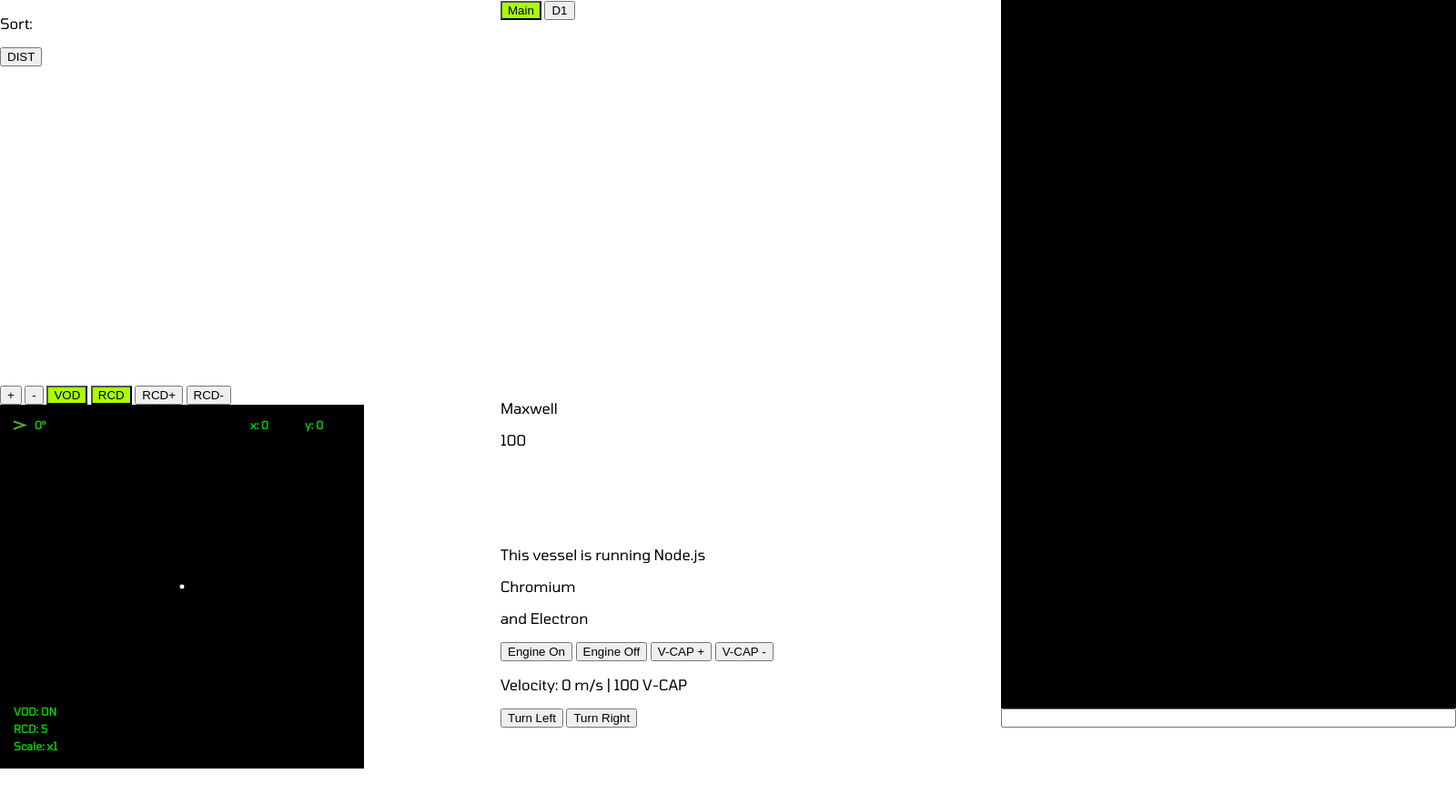
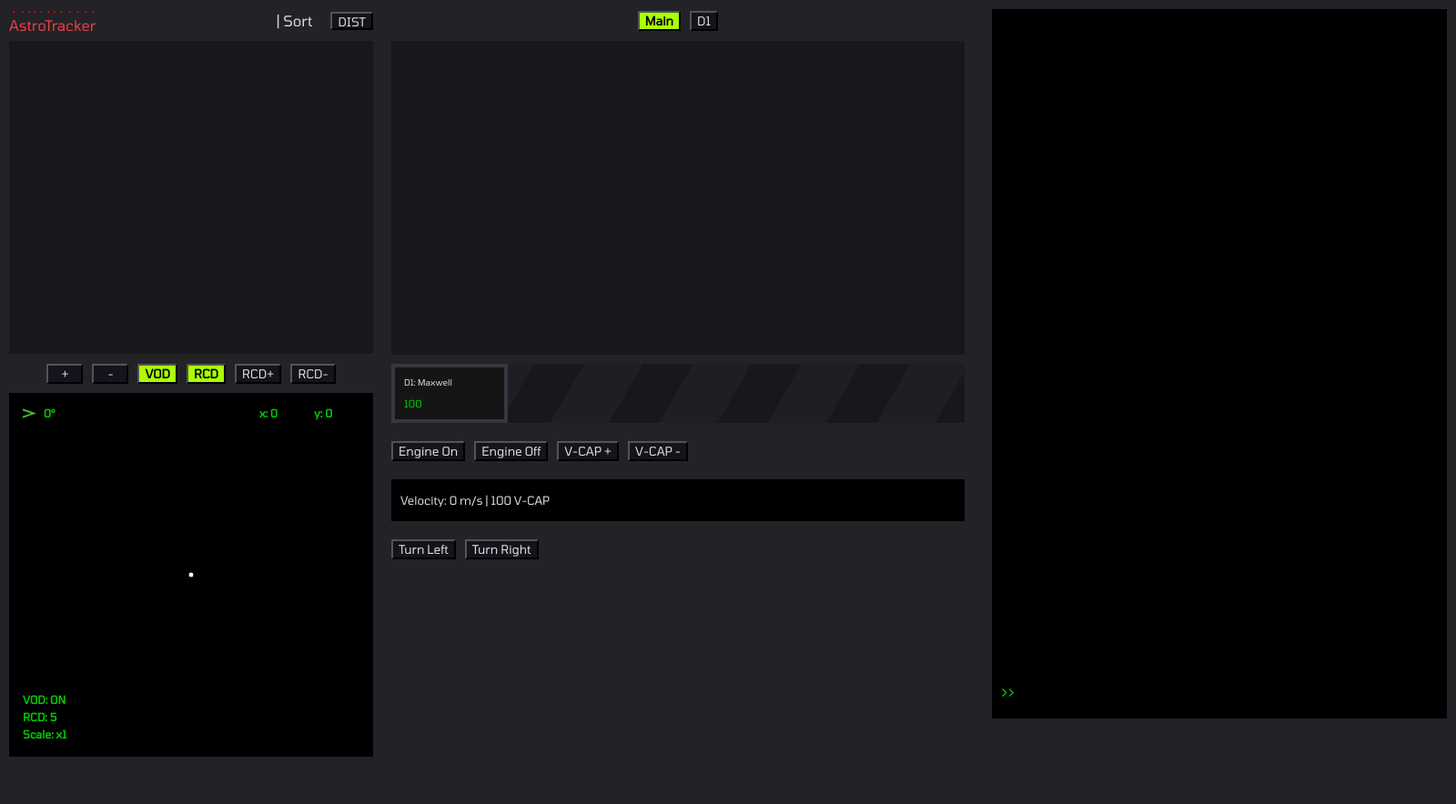
Before and after one commit to heresywolves/astro-seeker, an Electron app: page index.html in a window 1600 px wide. Shown: the whole page at 91% size. Drawn offline with Linux system fonts and the light colour scheme.

Commit message:
Style overhaul

```diff
--- a/components/Drone.js
+++ b/components/Drone.js
@@ -11,6 +11,7 @@ const drone = (initName) => {
   let domEl;
   let deployed = false;
   let CPUcount = 2;
+  let droneNumber = 1;
   const getInventory = () => { return inventory };
 
   let charge = MAXCHARGE;
@@ -57,7 +58,7 @@ const drone = (initName) => {
 
     const nameEl = document.createElement('p');
     nameEl.classList.add('drone-name');
-    nameEl.textContent = capitalizeFirstLetter(name);
+    nameEl.textContent = "D" + droneNumber + ': ' + capitalizeFirstLetter(name);
 
     const chargeEl = document.createElement('p');
     chargeEl.classList.add('drone-charge');
--- a/index.html
+++ b/index.html
@@ -8,16 +8,22 @@
 </head>
 <body>
   <div id="astrotrackerContainer">
-    <p>Sort: </p><button id="sortDistanceTrackerButton">DIST</button>
+    <div id="astroTrackerTopPanel">
+      <p id="astroTrackerName">AstroTracker</p>
+      <p>| Sort</p><button id="sortDistanceTrackerButton">DIST</button>
+    </div>
     <div id="astrotrackerDisplay"></div>
   </div>
   <div id="cargoContainer">
+    <div id="cargoContainerTopPanel">
       <button id="shipCargoButton" class="active">Main</button>
       <button id="drone1CargoButton">D1</button>
+    </div>
     <div id="shipCargoDisplay"></div>
     <div id="droneCargoDisplay" class="hidden"></div>
   </div>
   <div id="radarContainer">
+    <div id="radarButtons">
       <button id="scaleRadarDown">+</button>
       <button id="scaleRadarUp">-</button>
         <!-- Vessel origin display -->
@@ -26,6 +32,7 @@
       <button id="toggleRCDButton" class="active">RCD</button>
       <button id="increaseRCDButton">RCD+</button>
       <button id="decreaseRCDButton">RCD-</button>
+    </div>
     <div id="radarScreenContainer">
       <div id="topRightRadarInfo">
         <div id="shipCoordinateXContainer">
@@ -53,23 +60,27 @@
     </div>
   </div>
   <div id="shipControlsContainer">
-    <p>This vessel is running Node.js <span id="node-version"></span></p>
-    <p>Chromium <span id="chrome-version"></span></p>
-    <p>and Electron <span id="electron-version"></span></p>
-    <div class="terminal"></div>
+    <!-- <p>This vessel is running Node.js <span id="node-version"></span></p> -->
+    <!-- <p>Chromium <span id="chrome-version"></span></p>
+    <p>and Electron <span id="electron-version"></span></p> -->
+    <div id="engineControlButtons">
       <button id="engineOnButton">Engine On</button>
       <button id="engineOffButton">Engine Off</button>
       <button id="increaseVCapButton">V-CAP +</button>
       <button id="decreaseVCapButton">V-CAP -</button>
+    </div>
     <div id="shipInfo">
       <p>Velocity: <span id="shipVelocity">0</span> m/s | <span id="velocityCap">100</span> V-CAP</p>
     </div>
+    <div id="shipAngleButtons">
       <button id="turnLeftButton">Turn Left</button>
       <button id="turnRightButton">Turn Right</button>
+    </div>
   </div>
   <div id="terminalContainer">
     <div id="terminalScreen">
       <div id="terminalOutput"></div>
+      <div id="inputMark">>></div>
       <input type="text" id="terminalInput">
     </div>
   </div>
--- a/listeners.js
+++ b/listeners.js
@@ -127,6 +127,7 @@ engineOffButton.addEventListener('click', () => {
     radar.update();
 
     ship.updateShipPosition();
+    ship.updateShipVelocity();
 
     if (ship.velocity <= 0) {
       ship.velocity = 0;
--- a/styles.css
+++ b/styles.css
@@ -21,6 +21,11 @@
 
 /* Might use this for black bg alternative rgb(24, 15, 15) */
 
+:root {
+  --green-text: rgb(1, 203, 1);
+  --white-text: rgb(220, 220, 220);
+}
+
 body {
   padding: 0;
   margin: 0;
@@ -30,40 +35,86 @@ body {
   overflow: hidden;
   font-family: "Tomorrow", monospace;
   display: grid;
-  grid-template-columns: 1fr 1fr min-content;
-  grid-template-rows: 1fr 1fr 1fr;
+  grid-template-columns: min-content 1fr min-content;
+  grid-template-rows: 390px min-content 1fr;
+  background-color: rgb(34, 34, 39);
+  color: var(--white-text);
+ }
+
+button {
+  background-color: rgb(19, 20, 28);
+  /* font-weight: 600; */
+  font-family: "Tomorrow", monospace;
+  color: var(--white-text);
+}
+
+button.active {
+  color: black;
+  background-color: rgb(170, 255, 0);
+  font-weight: 900;
 }
 
 .hidden {
   height: 0 !important;
 }
 
+/* AstroTracker */
+
 #astrotrackerContainer {
   grid-column: 1;
+  padding-left: 10px;
 }
+
+#astroTrackerTopPanel {
+  display: flex;
+  gap:20px;
+  align-items: center;
+  padding: 8px 0;
+}
+
+#astroTrackerTopPanel p {
+  margin: 0;
+}
+
+#astroTrackerTopPanel button {
+  height: 20px;
+}
+
+#astroTrackerName {
+  color: rgb(227, 66, 66);
+  text-emphasis: filled red;
+  margin-right: auto !important;
+}
+
+#astrotrackerDisplay {
+  overflow: auto;
+  height: 334px;
+  background-color:  rgb(24, 24, 28);
+  padding: 5px;
+  color: var(--white-text);
+}
+
+
+/* RADAR */
 
 #radarContainer {
   grid-column: 1;
   grid-row: 2 / 4;
+  padding-left: 10px;
 }
 
-#terminalContainer {
-  grid-column: 3;
-  grid-row: 1 / 4;
-  width: 500px;
-  height: 100%;
+#radarButtons {
+  padding: 10px;
+  display: flex;
+  justify-content: center;
+  gap: 10px;
 }
 
-#terminalScreen {
-  height: 100%;
-  display: flex;
-  flex-direction: column;
+#radarButtons button {
+  min-width: 40px;
 }
 
-#shipControlsContainer {
-  grid-column: 2 / 3;
-  grid-row: 3;
-}
+
 
 #shipDirectionHudContainer {
   position: absolute;
@@ -172,11 +223,6 @@ canvas {
   content: ">";
 }
 
-#astrotrackerDisplay {
-  overflow: auto;
-  height: 350px;
-}
-
 .scanned-obj-container {
   display: grid;
   grid-template-columns: 2fr 1fr 1fr;
@@ -184,10 +230,6 @@ canvas {
 
 .scanned-obj-name {
   margin-right: auto;
-}
-
-button.active {
-  background-color: rgb(170, 255, 0);
 }
 
 .centered-text {
@@ -199,7 +241,17 @@ button.active {
 #cargoContainer {
   grid-column: 2 / 3;
   grid-row: 1 / 2;
-  height: 423px;
+  height: 100%;
+  display: flex;
+  flex-direction: column;
+}
+
+#cargoContainerTopPanel {
+  display: flex;
+  align-items: center;
+  justify-content: center;
+  gap: 10px;
+  height: 51px;
 }
 
 #cargoContainer .item-container {
@@ -213,11 +265,115 @@ button.active {
 #droneCargoDisplay,
 #shipCargoDisplay {
   overflow: auto;
+  background-color: rgb(24, 24, 28);
+  margin-left: 20px;
+  margin-right: 20px;
   height: 100%;
 }
 
 /* DRONE BAY */
 
+#droneBayContainer {
+  /* padding: 10px 20px; */
+  border-top: 10px solid rgb(34, 34, 39);
+  border-bottom: 10px solid rgb(34, 34, 39);
+  border-left: 20px solid rgb(34, 34, 39);
+  border-right: 20px solid rgb(34, 34, 39);
+  display: flex;
+  flex-direction: row;
+  background-image: url(./assets/dronebaybg.png);
+  background-size: 100%;
+  background-position: center;
+}
+
 #dronesDisplay .drone-wrapper.deployed::before {
   content: "deployed";
 }
+
+.drone-wrapper {
+  width: 100px;
+  border: 4px solid rgb(55, 56, 59);
+  padding: 0 10px;
+  background-color: rgb(21, 21, 21);
+}
+
+.drone-name {
+  font-size: 0.6rem;
+}
+
+.drone-charge {
+  font-size: 0.7rem;
+  color: var(--green-text);
+}
+
+/* Ship Controls */
+#shipControlsContainer {
+  grid-column: 2 / 3;
+  grid-row: 3;
+  padding: 10px 20px;
+}
+
+#engineControlButtons {
+  display: flex;
+  justify-content: start;
+  gap: 10px;
+}
+
+#shipInfo {
+  background-color: black;
+  padding: 10px;
+  margin: 20px 0;
+  font-size: 0.8rem;
+}
+
+#shipInfo p {
+  margin: 5px 0;
+}
+
+#shipAngleButtons {
+  display: flex;
+  gap: 10px;
+}
+
+/* Terminal */
+
+#terminalContainer {
+  grid-column: 3;
+  grid-row: 1 / 4;
+  width: 500px;
+  margin: 10px;
+  display: flex;
+  flex-direction: column;
+  position: relative;
+}
+
+#terminalScreen {
+  display: flex;
+  flex-direction: column;
+  height: 100%;
+}
+
+#terminalInput {
+  background-color: black;
+  border: none;
+  color: var(--green-text);
+  padding: 20px 30px;
+  font-size: 1.1rem;
+  font-family: "Tomorrow", monospace;
+  position: relative;
+}
+
+#terminalInput:focus {
+  border: none;
+  outline: none;
+}
+
+#inputMark {
+  background: none;
+  position: absolute;
+  z-index: 10;
+  bottom: 18px;
+  left: 10px;
+  font-size: 1.1rem;
+  color: var(--green-text);
+}
```
Also changed, not shown: assets/dronebaybg.png (added). Lines whose indentation alone changed are shown as unchanged.
